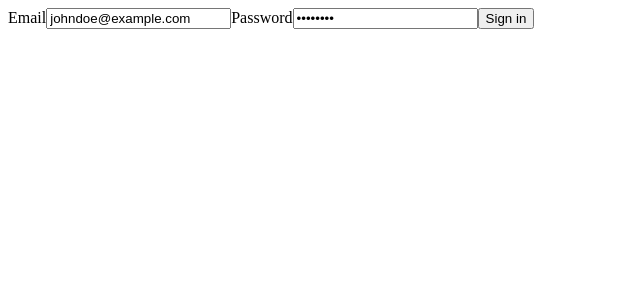
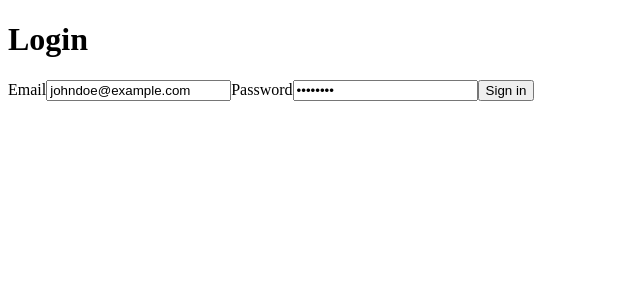
Before and after one commit to clarity-digital/nextjs-jwt-app-router, a Next.js app: page /login in a window 1280 px wide. Shown: the top 300 px of the page, without its empty margins (0-640 px from the left). Built offline with nearby package versions, Linux system fonts and the light colour scheme.

Commit message:
refactor: login form as client component

```diff
--- a/src/app/(authentication)/login/page.tsx
+++ b/src/app/(authentication)/login/page.tsx
@@ -1,34 +1,11 @@
-"use client";
-
-import { signIn } from "next-auth/react";
+import LoginForm from "@/components/LoginForm";
 
 export default function Page() {
-  async function handleSubmit(event: React.FormEvent<HTMLFormElement>) {
-    event.preventDefault();
+  return (
+    <main>
+      <h1>Login</h1>
 
-    const formData = new FormData(event.currentTarget);
-    const credentials = Object.fromEntries(formData);
-
-    signIn("credentials", { ...credentials, callbackUrl: "/" });
-  }
-
-  return (
-    <form onSubmit={(event) => handleSubmit(event)}>
-      <label>Email</label>
-      <input
-        name="email"
-        type="email"
-        defaultValue="johndoe@example.com"
-      />
-
-      <label>Password</label>
-      <input
-        name="password"
-        type="password"
-        defaultValue="password"
-      />
-
-      <button type="submit">Sign in</button>
-    </form>
+      <LoginForm />
+    </main>
   );
 }
--- /dev/null
+++ b/src/components/LoginForm/LoginForm.tsx
@@ -0,0 +1,38 @@
+"use client";
+
+import { signIn } from "next-auth/react";
+
+type Props = {
+  callbackUrl?: string;
+};
+
+export default function LoginForm({ callbackUrl = "/" }: Props) {
+  async function handleSubmit(event: React.FormEvent<HTMLFormElement>) {
+    event.preventDefault();
+
+    const formData = new FormData(event.currentTarget);
+    const credentials = Object.fromEntries(formData);
+
+    signIn("credentials", { ...credentials, callbackUrl });
+  }
+
+  return (
+    <form onSubmit={(event) => handleSubmit(event)}>
+      <label>Email</label>
+      <input
+        name="email"
+        type="email"
+        defaultValue="johndoe@example.com"
+      />
+
+      <label>Password</label>
+      <input
+        name="password"
+        type="password"
+        defaultValue="password"
+      />
+
+      <button type="submit">Sign in</button>
+    </form>
+  );
+}
--- /dev/null
+++ b/src/components/LoginForm/index.ts
@@ -0,0 +1 @@
+export { default } from "./LoginForm";
```
